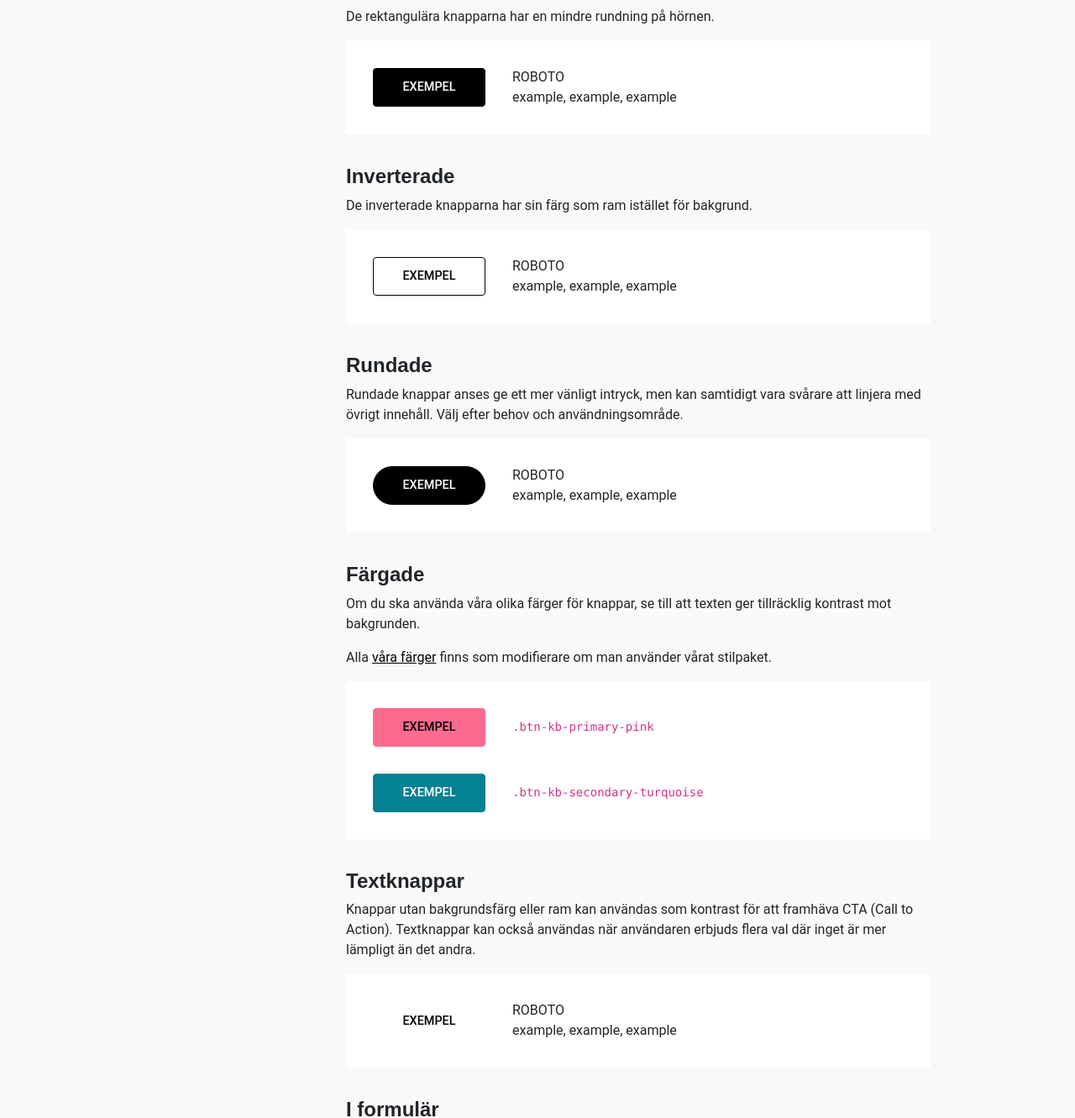
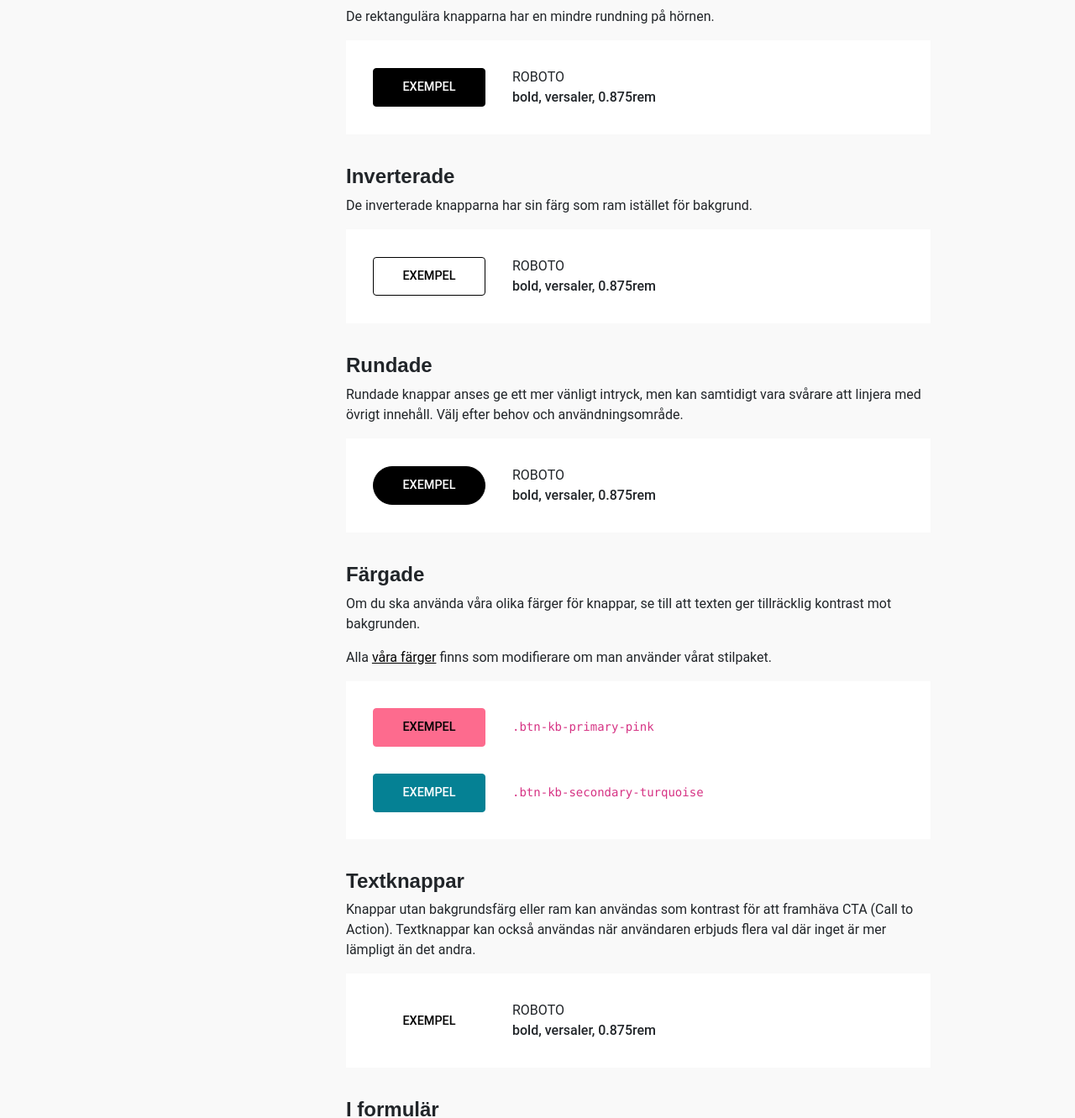
Before and after one commit to Kungbib/styleguide, an MkDocs documentation site: the page built from docs/buttons.md, in a window 1280 px wide. Shown: the part 393-1724 px from the top of the page at 84% size. Built offline with MkDocs 1.6.1, drawn with Linux system fonts in a browser that asks for light colours; nearby versions of some CDN libraries; some web fonts are replaced; library files that are not in the unit come from our copies.

```diff
--- a/docs/buttons.md
+++ b/docs/buttons.md
@@ -9,13 +9,13 @@ Nedan presenteras några exempel på olika form- och färgkombinationer.
 De rektangulära knapparna har en mindre rundning på hörnen.
 
 <div class="example-block bg-light">
-    <div class="example">
+    <div class="example example-button">
         <div class="col-5 col-sm-4 col-lg-3">
             <button type="button" class="btn btn-kb-primary-black">Exempel</button>
         </div>
-        <div>
+        <div class="description">
             <span>ROBOTO</span>
-            <span>example, example, example</span>
+            <span>bold, versaler, 0.875rem</span>
         </div>
     </div>
 </div>
@@ -24,13 +24,13 @@ De rektangulära knapparna har en mindre rundning på hörnen.
 De inverterade knapparna har sin färg som ram istället för bakgrund.
 
 <div class="example-block bg-light">
-    <div class="example">
+    <div class="example example-button">
         <div class="col-5 col-sm-4 col-lg-3">
             <button type="button" class="btn btn-outline-primary">Exempel</button>
         </div>
-        <div>
+        <div class="description">
             <span>ROBOTO</span>
-            <span>example, example, example</span>
+            <span>bold, versaler, 0.875rem</span>
         </div>
     </div>
 </div>
@@ -39,13 +39,13 @@ De inverterade knapparna har sin färg som ram istället för bakgrund.
 Rundade knappar anses ge ett mer vänligt intryck, men kan samtidigt vara svårare att linjera med övrigt innehåll. Välj efter behov och användningsområde.
 
 <div class="example-block bg-light">
-    <div class="example">
+    <div class="example example-button">
         <div class="col-5 col-sm-4 col-lg-3">
             <button type="button" class="btn btn-kb-primary-black btn-round">Exempel</button>
         </div>
-        <div>
+        <div class="description">
             <span>ROBOTO</span>
-            <span>example, example, example</span>
+            <span>bold, versaler, 0.875rem</span>
         </div>
     </div>
 </div>
@@ -56,7 +56,7 @@ Om du ska använda våra olika färger för knappar, se till att texten ger till
 Alla [våra färger](#farger) finns som modifierare om man använder vårat stilpaket.
 
 <div class="example-block bg-light">
-    <div class="example">
+    <div class="example example-button">
         <div class="col-5 col-sm-4 col-lg-3">
             <button type="button" class="btn btn-kb-primary-pink">Exempel</button>
         </div>
@@ -64,7 +64,7 @@ Alla [våra färger](#farger) finns som modifierare om man använder vårat stil
             <code>.btn-kb-primary-pink</code>
         </div>
     </div>
-    <div class="example">
+    <div class="example example-button">
         <div class="col-5 col-sm-4 col-lg-3">
             <button type="button" class="btn btn-kb-secondary-turquoise">Exempel</button>
         </div>
@@ -78,13 +78,13 @@ Alla [våra färger](#farger) finns som modifierare om man använder vårat stil
 Knappar utan bakgrundsfärg eller ram kan användas som kontrast för att framhäva CTA (Call to Action). Textknappar kan också användas när användaren erbjuds flera val där inget är mer lämpligt än det andra.
 
 <div class="example-block bg-light">
-    <div class="example">
+    <div class="example example-button">
         <div class="col-5 col-sm-4 col-lg-3">
             <button type="button" class="btn btn-text">Exempel</button>
         </div>
-        <div>
+        <div class="description">
             <span>ROBOTO</span>
-            <span>example, example, example</span>
+            <span>bold, versaler, 0.875rem</span>
         </div>
     </div>
 </div>
--- a/theme/styles/_examples.scss
+++ b/theme/styles/_examples.scss
@@ -95,6 +95,12 @@
     }
 }
 
-.example-buttons {
-
+.example-button {
+    .description {
+        span {
+            &:last-child {
+                font-weight: 500;
+            }
+        }
+    }
 }
--- a/theme/styles/main.scss
+++ b/theme/styles/main.scss
@@ -1,10 +1,13 @@
-@import 'variables';
-@import '../../node_modules/kungbib-styles/lib/scss/variables';
-@import '../../node_modules/bootstrap/scss/bootstrap';
-@import '../../node_modules/kungbib-styles/lib/scss/styles';
+// !!! The order of these imports are important. !!!
+
+@import 'variables';                                            // Own variables for this site
+@import '../../node_modules/kungbib-styles/lib/scss/variables'; // Kungbib-styles variables
+@import '../../node_modules/bootstrap/scss/bootstrap';          // Bootstrap import
+@import '../../node_modules/kungbib-styles/lib/scss/styles';    // Kungbib-styles styles
 @import url("https://cdn.jsdelivr.net/npm/bootstrap-icons@1.3.0/font/bootstrap-icons.css");
 
 // Project specific styles following
+// Any bootstrap variables should be imported before importing bootstrap package
 @import "fonts";
 @import "toc";
 @import "typography";
```
Also changed, not shown: docs/stylepackage.md (+25 -13 lines), theme/css/main.css, 1 other file.
